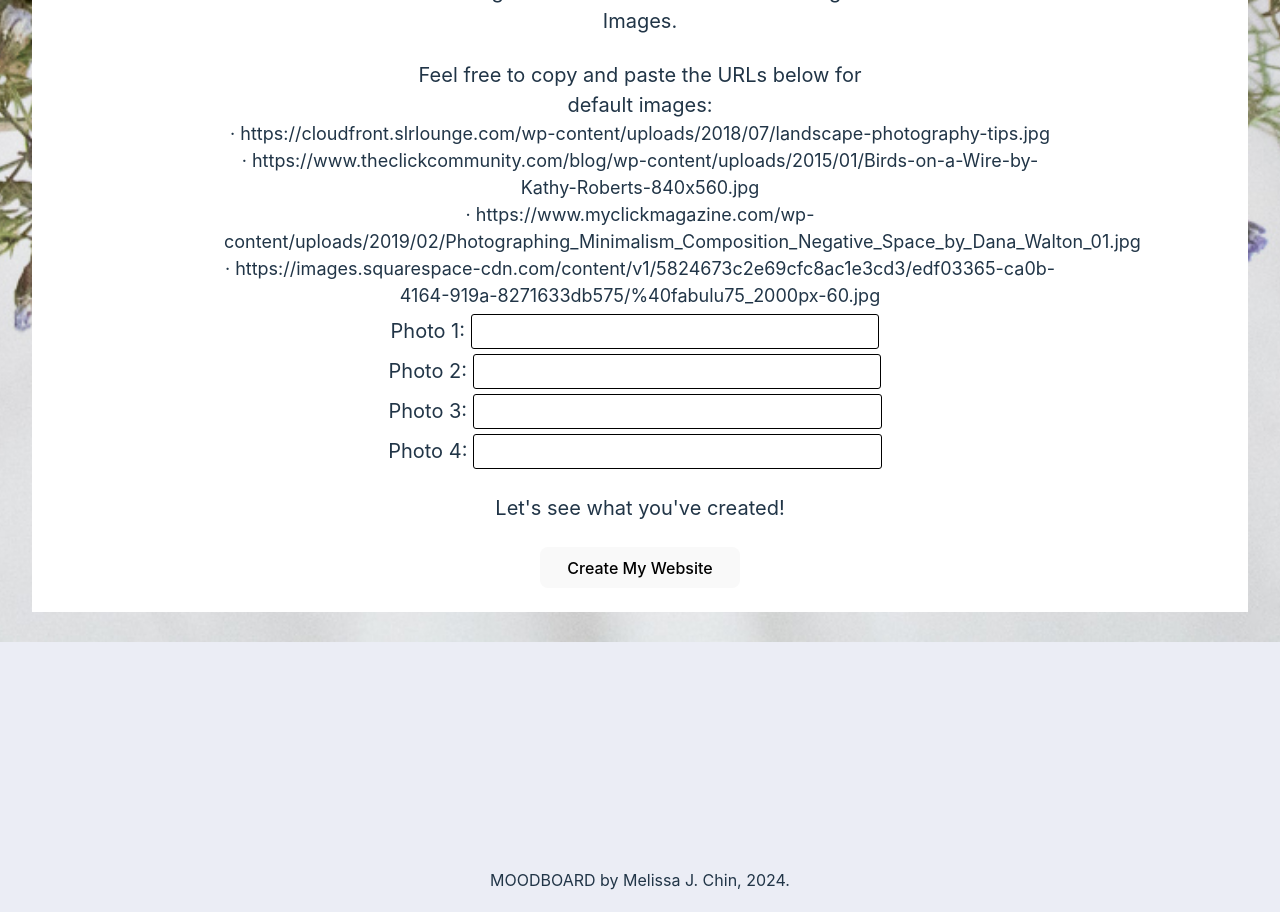
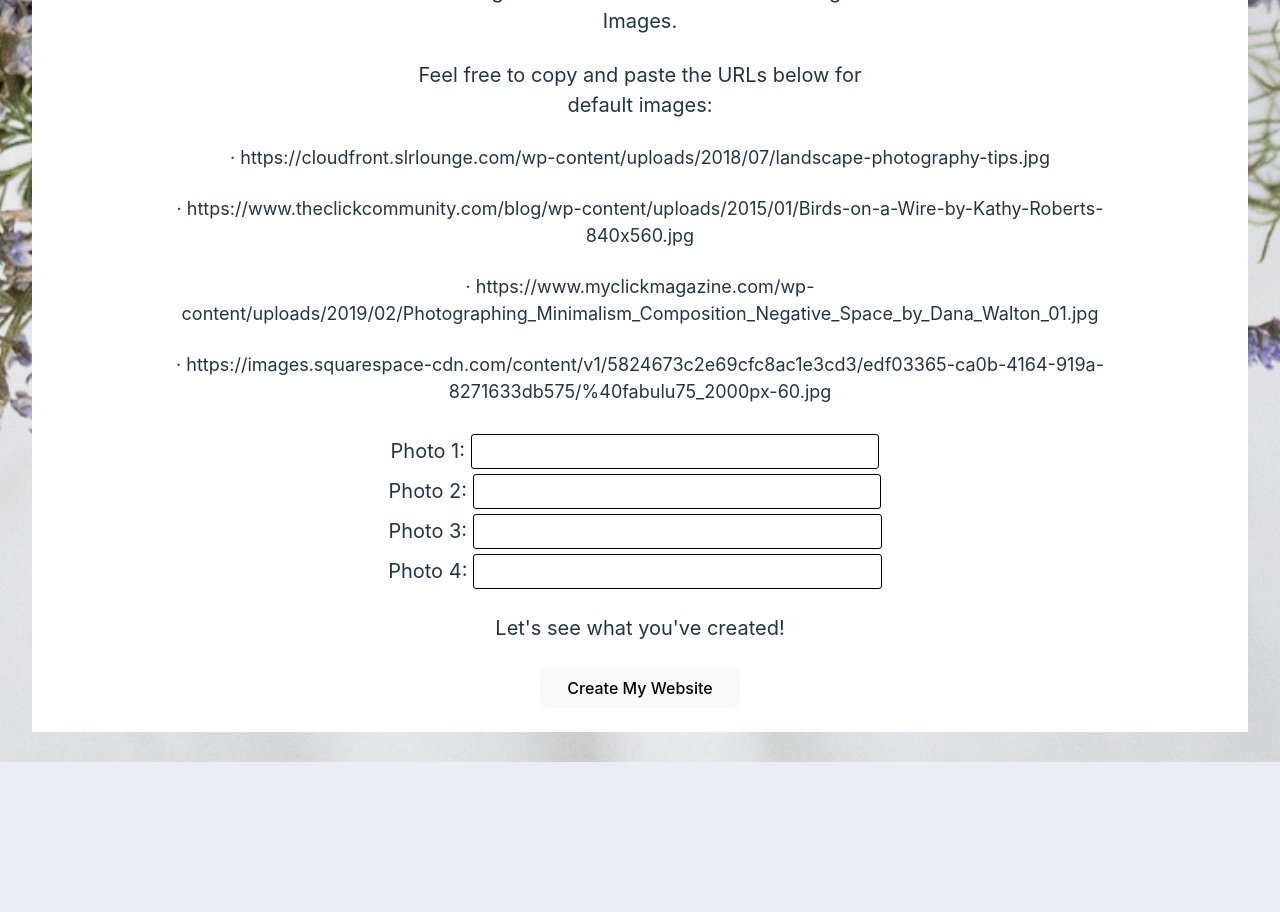
Before and after one commit to mjchin1/Moodboard-WebsiteBuilder, a React (Vite) app in the folder client/: page / in a window 1280 px wide. Shown: the part 1720-2632 px from the top of the page. Built offline with nearby package versions, Linux system fonts and the light colour scheme; a web font is replaced by a local one.

Commit message:
increasing vw for URLs

```diff
--- a/client/src/components/WebsiteForm.jsx
+++ b/client/src/components/WebsiteForm.jsx
@@ -116,11 +116,11 @@ export default function WebsiteForm ({website, setWebsite}) {
 
 
         <p className="formText"> Now let's choose 4 high-resolution, landscape-oriented photos that you would like to appear on your website. Upload your photos by copying and pasting the image URL from a website such as Google Images. </p> <br/>
-        <p className="formText"> Feel free to copy and paste the URLs below for default images: </p>
-        <p className="formText2">· https://cloudfront.slrlounge.com/wp-content/uploads/2018/07/landscape-photography-tips.jpg</p>
-        <p className="formText2">· https://www.theclickcommunity.com/blog/wp-content/uploads/2015/01/Birds-on-a-Wire-by-Kathy-Roberts-840x560.jpg</p>
-        <p className="formText2">· https://www.myclickmagazine.com/wp-content/uploads/2019/02/Photographing_Minimalism_Composition_Negative_Space_by_Dana_Walton_01.jpg</p>
-        <p className="formText2">· https://images.squarespace-cdn.com/content/v1/5824673c2e69cfc8ac1e3cd3/edf03365-ca0b-4164-919a-8271633db575/%40fabulu75_2000px-60.jpg</p>
+        <p className="formText"> Feel free to copy and paste the URLs below for default images: </p> <br/>
+        <p className="formText2">· https://cloudfront.slrlounge.com/wp-content/uploads/2018/07/landscape-photography-tips.jpg</p> <br/>
+        <p className="formText2">· https://www.theclickcommunity.com/blog/wp-content/uploads/2015/01/Birds-on-a-Wire-by-Kathy-Roberts-840x560.jpg</p> <br/>
+        <p className="formText2">· https://www.myclickmagazine.com/wp-content/uploads/2019/02/Photographing_Minimalism_Composition_Negative_Space_by_Dana_Walton_01.jpg</p> <br/>
+        <p className="formText2">· https://images.squarespace-cdn.com/content/v1/5824673c2e69cfc8ac1e3cd3/edf03365-ca0b-4164-919a-8271633db575/%40fabulu75_2000px-60.jpg</p> <br/>
         <label>
           Photo 1: <input value={mainPhoto} onChange={(event) => setMainPhoto(event.target.value)} required /> <br/>
         </label>
--- a/client/src/index.css
+++ b/client/src/index.css
@@ -190,7 +190,7 @@ textarea{
 }
 
 .formText2 {
-  width: 65vw;
+  width: 75vw;
   margin: 0 auto;
   font-size: 18px;
  }
```
